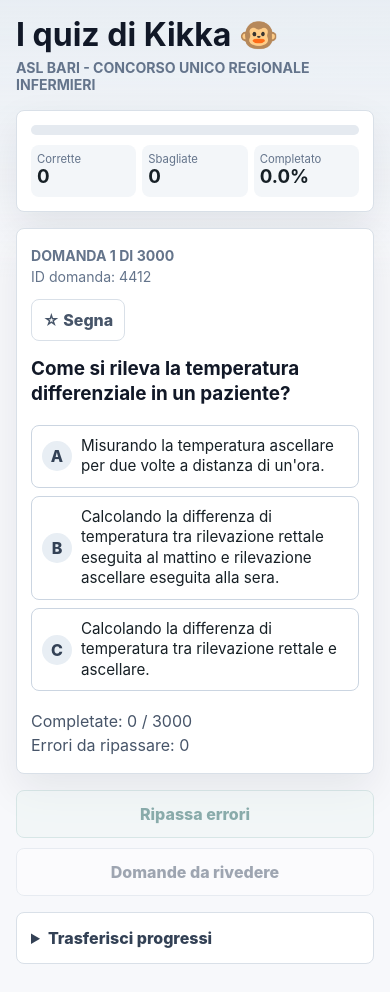
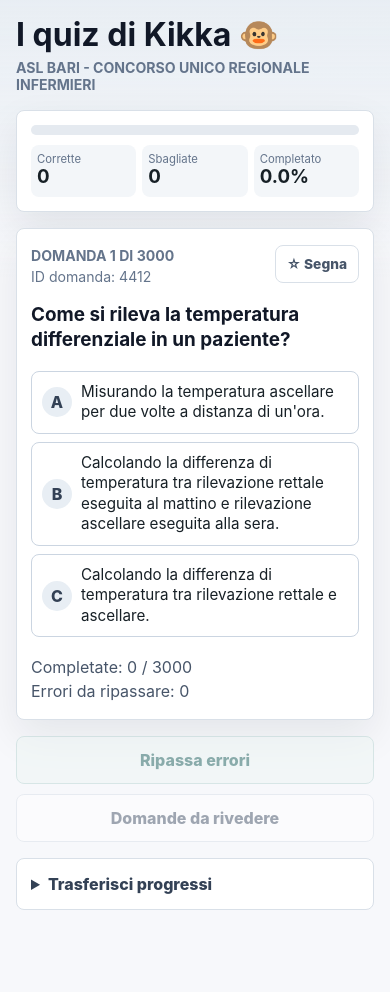
Before and after one commit to MicheleCarb/quiz-infermieri, a React (Vite) app: page / in a window 390 px wide. After the commit the page ends 938 px from the top, so only its background shows below. Built offline with nearby package versions, Linux system fonts and the light colour scheme.

Commit message:
Enhance quiz card layout by adjusting flex properties and button styles

```diff
--- a/src/styles.css
+++ b/src/styles.css
@@ -161,11 +161,16 @@ button {
   margin-bottom: 16px;
 }
 
+.quiz-card__top > div:first-child {
+  min-width: 0;
+}
+
 .quiz-card__top-actions {
   display: flex;
   flex-wrap: wrap;
   justify-content: flex-end;
   gap: 8px;
+  flex: 0 0 auto;
 }
 
 .quiz-card h1 {
@@ -250,12 +255,14 @@ button {
     line-height: 1.32;
   }
 
-  .quiz-card__top {
-    flex-direction: column;
+  .quiz-card__top-actions {
+    gap: 6px;
   }
 
-  .quiz-card__top-actions {
-    justify-content: flex-start;
+  .button--mark {
+    min-height: 36px;
+    padding: 7px 9px;
+    font-size: 0.86rem;
   }
 
   .answers {
@@ -378,6 +385,7 @@ button {
   background: #ffffff;
   color: #475569;
   border-color: #d9e0e8;
+  white-space: nowrap;
 }
 
 .button--mark-active {
```
